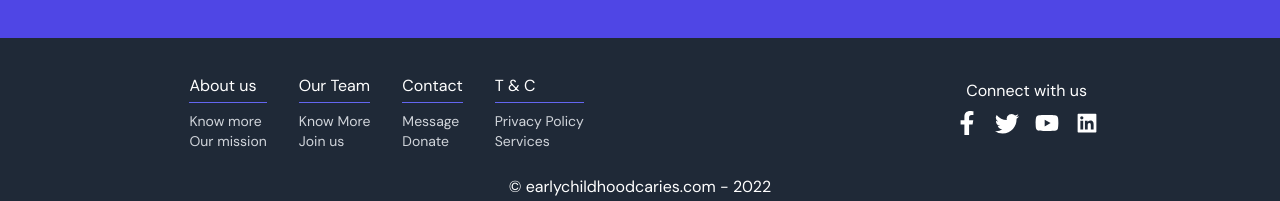
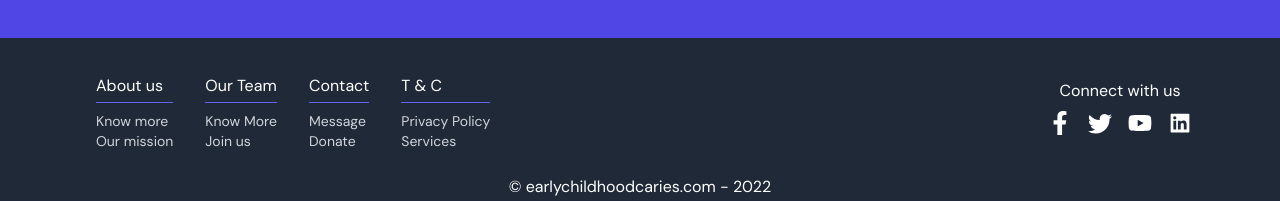
Before and after one commit to dmitritruf/childhood-cary, a React (Create React App) app: page / in a window 1280 px wide. Shown: the part 2460-2661 px from the top of the page. Built offline with nearby package versions, Linux system fonts and the light colour scheme.

Commit message:
changes made to footer.js

```diff
--- a/src/Components/Footer.js
+++ b/src/Components/Footer.js
@@ -9,7 +9,7 @@
 const Footer = () => {
   return (
     <footer className="w-full mx-auto py-6 bg-gray-800 md:py-8">
-      <div className="flex flex-col sm:flex-row justify-around items-center text-white">
+      <div className="flex flex-col sm:flex-row justify-between px-0 md:px-10 lg:px-20 items-center text-white">
         <div className="flex justify-center items-center flex-wrap md:flex-nowrap">
           <div className="mx-4">
             <h2 className="text-md mb-2 border-b border-b-indigo-500 py-1 ">
```
